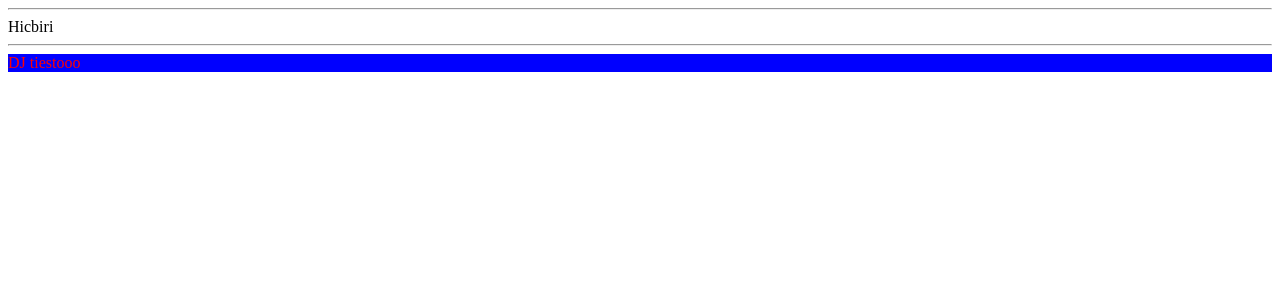
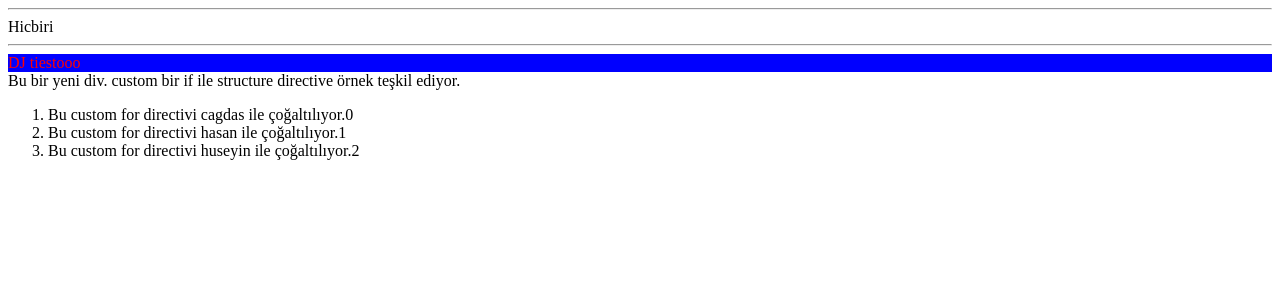
Before and after one commit to tascagdas/Angular-Antrenman, an Angular app in the folder antrenman/: page / in a window 1280 px wide. Shown: the top 300 px of the page. Built offline with nearby package versions, Linux system fonts and the light colour scheme.

Commit message:
custom for ve if structural directivler

```diff
--- /dev/null
+++ b/antrenman/src/app/directives/custom-for.directive.ts
@@ -0,0 +1,22 @@
+import { Directive, Input, TemplateRef, ViewContainerRef } from '@angular/core';
+
+@Directive({
+  selector: '[appCustomFor]',
+  standalone: true,
+})
+export class CustomForDirective {
+  constructor(
+    private templateRef: TemplateRef<any>,
+    private viewContainerRef: ViewContainerRef
+  ) {}
+
+  @Input() set appCustomFor(value: string[]) {
+    for (let i = 0; i < value.length; i++) {
+      this.viewContainerRef.createEmbeddedView(this.templateRef, {
+        // index: i
+        $implicit: value[i],
+        index: i,
+      });
+    }
+  }
+}
--- /dev/null
+++ b/antrenman/src/app/directives/custom-if.directive.ts
@@ -0,0 +1,20 @@
+import { Directive, Input, TemplateRef, ViewContainerRef } from '@angular/core';
+
+@Directive({
+  selector: '[appCustomIf]',
+  standalone: true,
+})
+export class CustomIfDirective {
+  constructor(
+    private templateRef: TemplateRef<any>,
+    private viewContainerRef: ViewContainerRef
+  ) {}
+
+  @Input() set appCustomIf(value: boolean) {
+    if (value) {
+      this.viewContainerRef.createEmbeddedView(this.templateRef);
+    } else {
+      this.viewContainerRef.clear();
+    }
+  }
+}
--- a/antrenman/src/app/tiesto/tiesto.component.html
+++ b/antrenman/src/app/tiesto/tiesto.component.html
@@ -1,3 +1,11 @@
 <div appDidirective color="blue" >
   DJ tiestooo
 </div>
+<div *appCustomIf="true">
+Bu bir yeni div. custom bir if ile structure directive örnek teşkil ediyor.
+</div>
+<ol>
+  <li *appCustomFor="names;let name; let i=index">
+    Bu custom for directivi {{name}} ile çoğaltılıyor.{{i}}
+  </li>
+</ol>
--- a/antrenman/src/app/tiesto/tiesto.component.ts
+++ b/antrenman/src/app/tiesto/tiesto.component.ts
@@ -1,11 +1,13 @@
 import { Component, OnInit } from '@angular/core';
 import { DidirectiveDirective } from '../directives/didirective.directive';
 import $ from 'jquery';
+import { CustomIfDirective } from '../directives/custom-if.directive';
+import { CustomForDirective } from '../directives/custom-for.directive';
 
 @Component({
   selector: 'app-tiesto',
   standalone: true,
-  imports: [DidirectiveDirective],
+  imports: [DidirectiveDirective, CustomIfDirective, CustomForDirective],
   templateUrl: './tiesto.component.html',
   styleUrl: './tiesto.component.css',
 })
@@ -20,4 +22,6 @@ export class TiestoComponent implements OnInit {
     //   console.log('test 2');
     // });
   }
+
+  names:string[]=["cagdas","hasan","huseyin"]
 }
```
Also changed, not shown: 1 other file (tests, documents, lock files or other folders).
